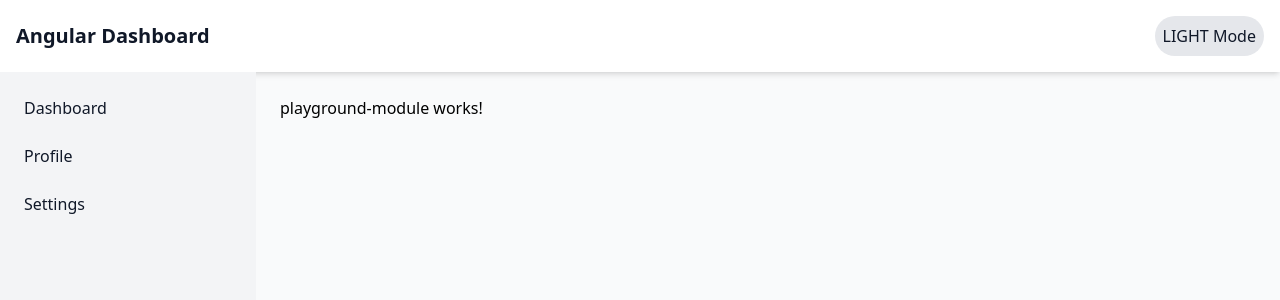
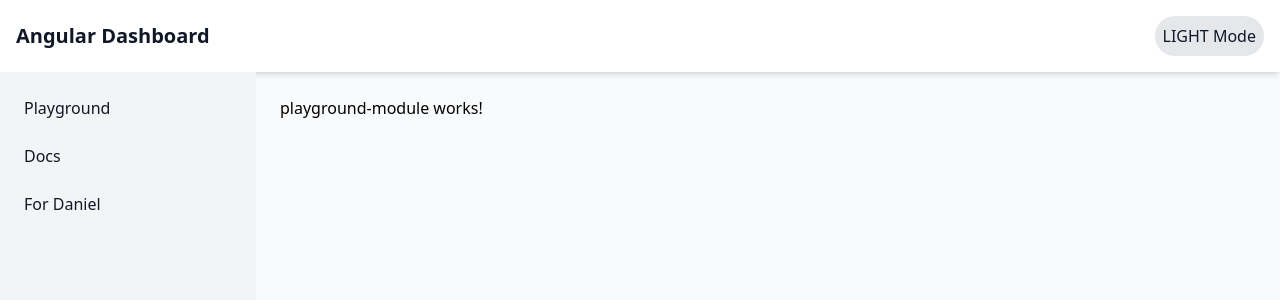
Before and after one commit to xekurt/button-editor, an Angular app: page /playground in a window 1280 px wide. Shown: the top 300 px of the page. Built offline with nearby package versions, Linux system fonts and the light colour scheme.

Commit message:
Update sidebar links to correct routes and labels

```diff
--- a/src/app/shared/layout/components/sidebar/sidebar.component.html
+++ b/src/app/shared/layout/components/sidebar/sidebar.component.html
@@ -5,26 +5,26 @@
     <ul class="space-y-2">
       <li>
         <a
-          routerLink="/dashboard"
+          routerLink="/playground"
           class="block p-2 rounded hover:bg-gray-200 dark:hover:bg-gray-700 text-gray-900 dark:text-white"
         >
-          Dashboard
+          Playground
         </a>
       </li>
       <li>
         <a
-          routerLink="/profile"
+          routerLink="/documentation"
           class="block p-2 rounded hover:bg-gray-200 dark:hover:bg-gray-700 text-gray-900 dark:text-white"
         >
-          Profile
+          Docs
         </a>
       </li>
       <li>
         <a
-          routerLink="/settings"
+          routerLink="/for-daniel"
           class="block p-2 rounded hover:bg-gray-200 dark:hover:bg-gray-700 text-gray-900 dark:text-white"
         >
-          Settings
+          For Daniel
         </a>
       </li>
     </ul>
```
